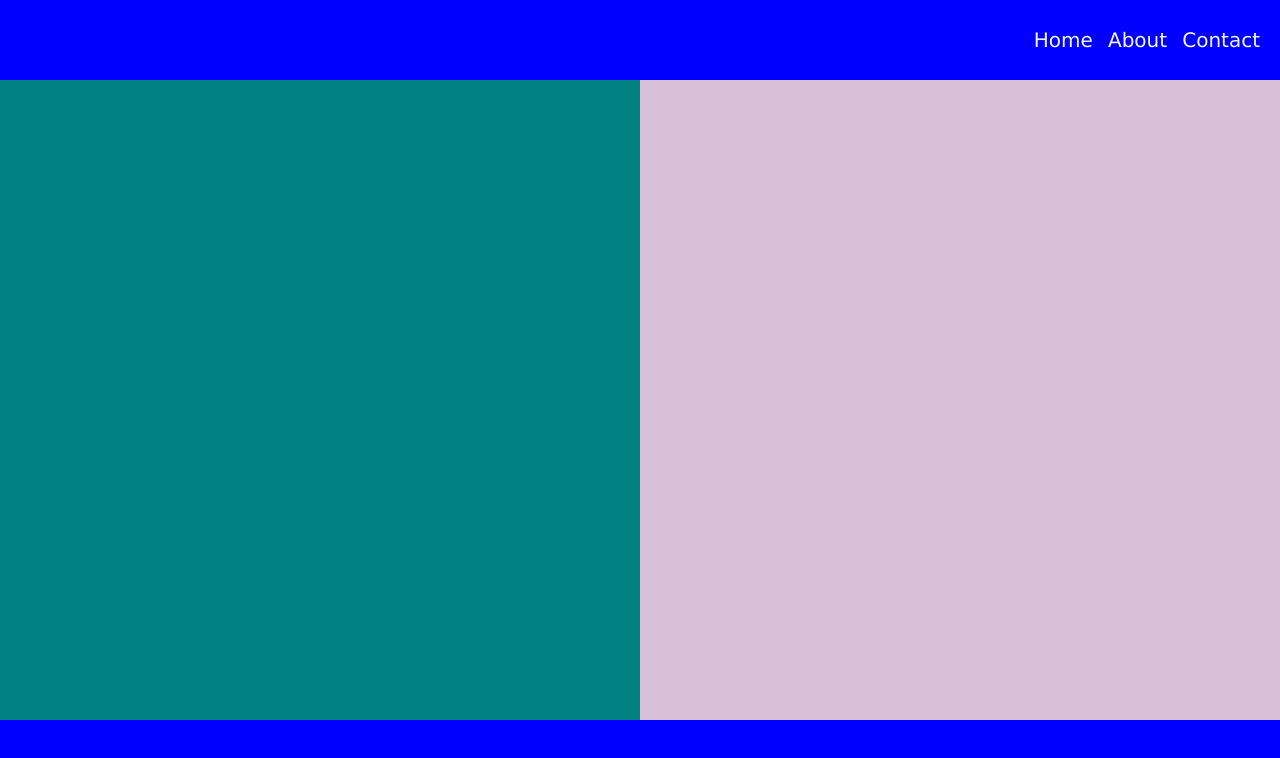
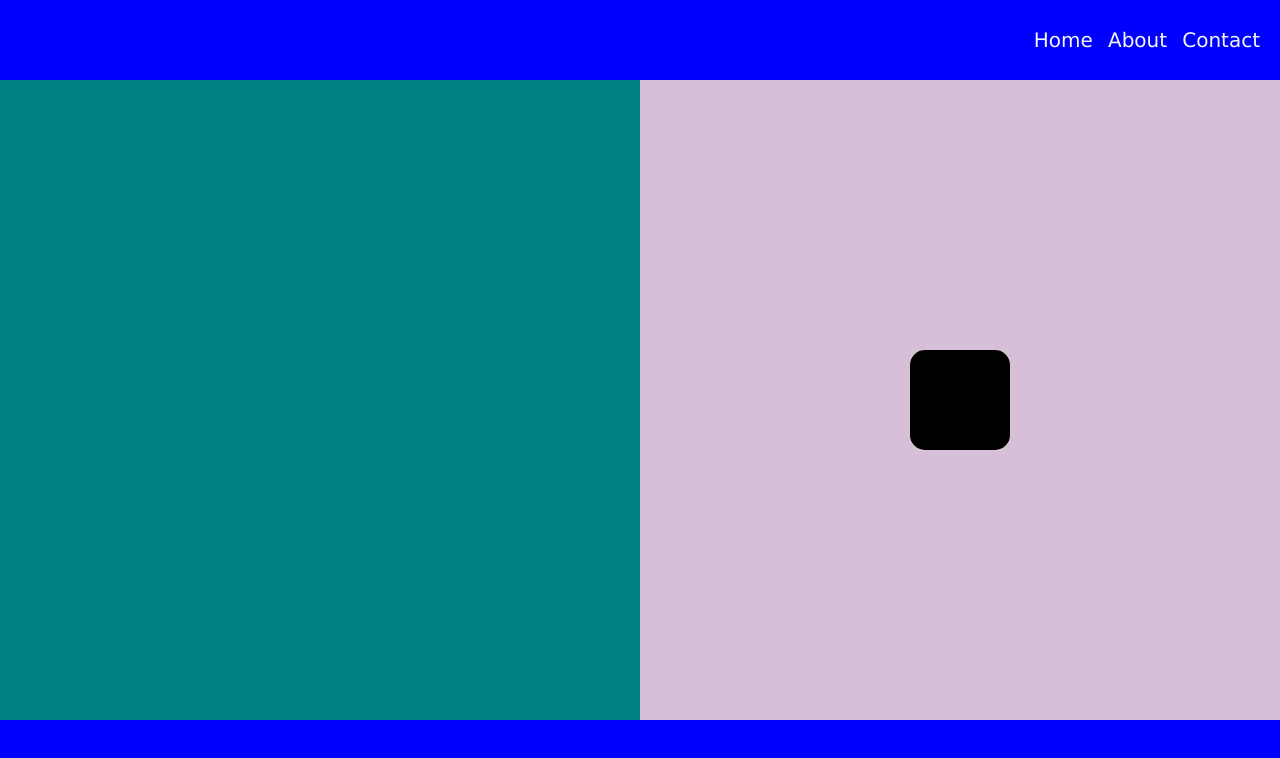
Before and after one commit to SeanMelody/layout_template, a plain HTML site: page index.html in a window 1280 px wide. Drawn offline with Linux system fonts and the light colour scheme.

Commit message:
centered the div in aside

```diff
--- a/assets/style.css
+++ b/assets/style.css
@@ -50,6 +50,18 @@ main {
 .right {
   background-color: thistle;
   float: right;
+  position: relative;
+}
+
+.center {
+  position: absolute;
+  top: 50%;
+  left: 50%;
+  transform: translate(-50%, -50%);
+  background-color: black;
+  height: 100px;
+  width: 100px;
+  border-radius: 15px;
 }
 
 footer {
--- a/index.html
+++ b/index.html
@@ -17,9 +17,9 @@
     </nav>
     <main class="clearfix">
       <aside class="left"></aside>
-      <aside class="right"></aside>
-      <section></section>
-
+      <aside class="right">
+        <div class="center"></div>
+      </aside>
       <aside></aside>
     </main>
     <footer></footer>
```
